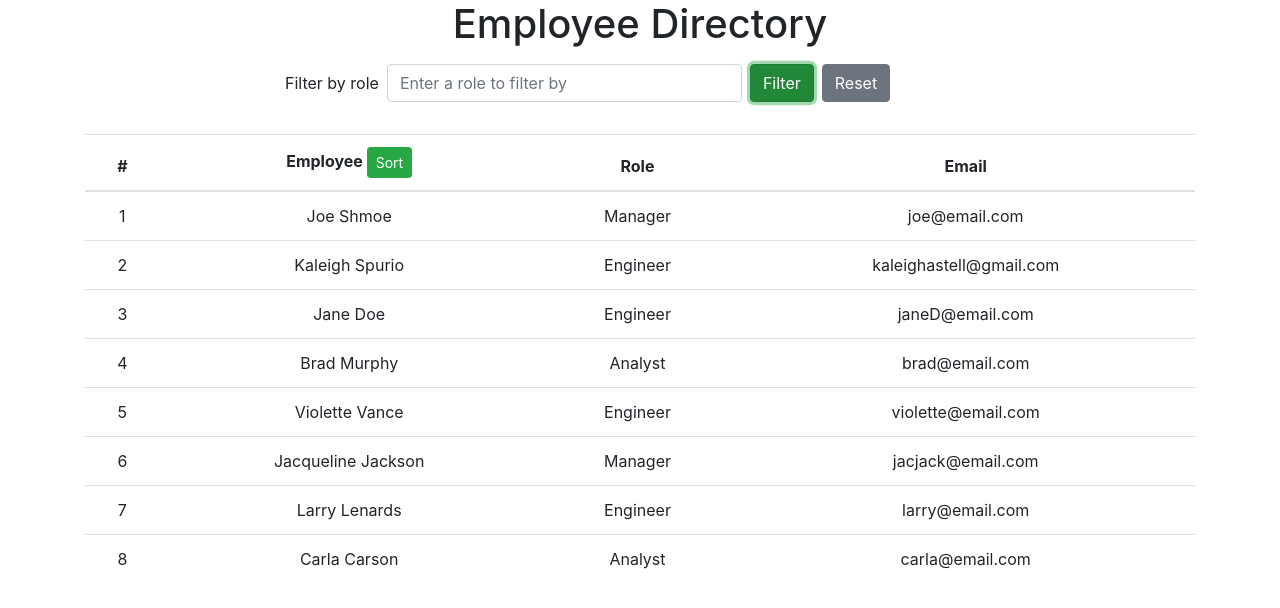
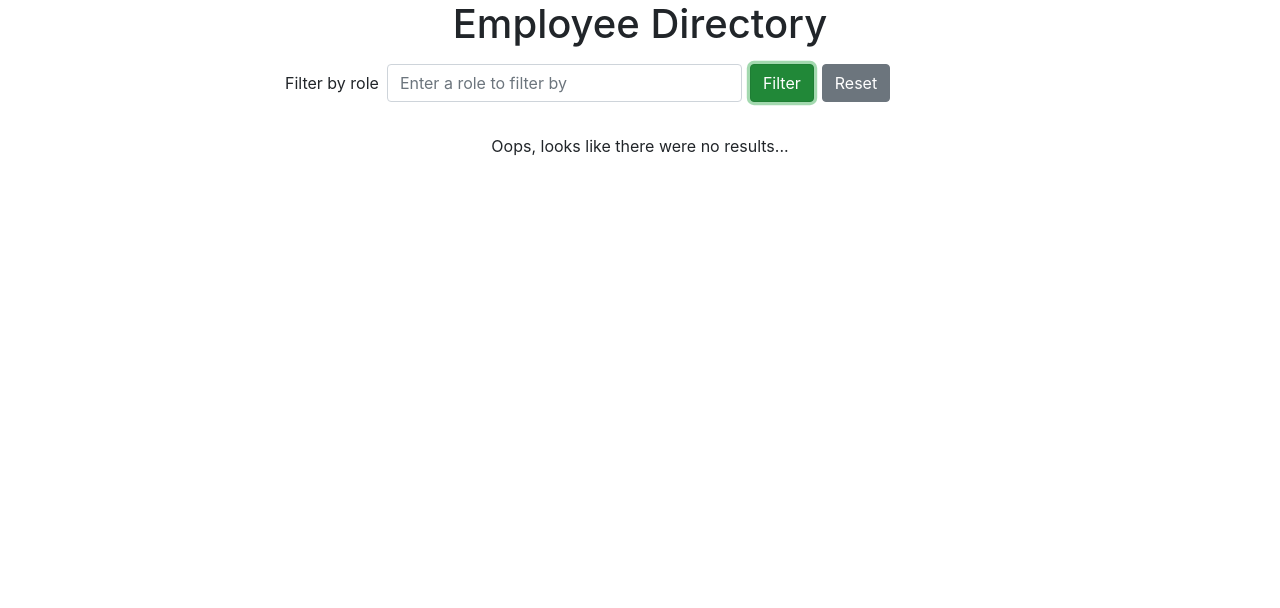
Before and after one commit to Kaleighspurio/react-employee-directory, a React (Create React App) app: page / in a window 1280 px wide. Both pictures are taken after typing "Sample" into the empty fields and a click on the button "Filter". Shown: the top 608 px of the page. Built offline with nearby package versions, Linux system fonts and the light colour scheme.

Commit message:
added conditional rendering if there are no results that match the filter

```diff
--- a/src/components/AppContainer.js
+++ b/src/components/AppContainer.js
@@ -7,6 +7,7 @@ export default class AppContainer extends React.Component {
   state = {
     filter: '',
     results: Data,
+    noResults: false,
   };
 
 //   set the filter in the state to what is entered in the input
@@ -20,13 +21,13 @@ export default class AppContainer extends React.Component {
   handleFormSubmit = (event) => {
     event.preventDefault();
     const filteredResults = Data.filter(employee => employee.role === this.state.filter)
-    console.log(filteredResults.length)
     // if there are results that match the filter, set the state.results to the new results
-    // if no results, a message appears
+    // if no results, noResults is set to true, which is used for conditional rendering
     if (filteredResults.length !== 0) {
-        this.setState({results: filteredResults});
+        this.setState({results: filteredResults, noResults: false});
     } else {
-        alert('Oops, look like there was a typo or there are no roles that match your search.')
+        this.setState({noResults: true})
+        // alert('Oops, look like there was a typo or there are no roles that match your search.')
     }
     // clear the input
     this.setState({filter: ''});
@@ -38,6 +39,19 @@ export default class AppContainer extends React.Component {
       this.setState({results: Data});
   }
 
+  handleSort = (event) => {
+    event.preventDefault();
+  }
+
+//   Conditional rendering if there are no results that match the filtered search
+  renderTable = () => {
+      if (this.state.noResults === false) {
+          return <Table handleSort={this.handleSort} data={this.state.results} />
+      } else if (this.state.noResults === true) {
+          return <p>Oops, looks like there were no results...</p>
+      }
+  }
+
   render() {
     return (
       <div className='container' >
@@ -47,7 +61,8 @@ export default class AppContainer extends React.Component {
         filter={this.state.filter}
         data={this.state.results}
         handleTableReset={this.handleTableReset} />
-        <Table data={this.state.results} />
+        {this.renderTable()}
+        {/* <Table handleSort={this.handleSort} data={this.state.results} /> */}
       </div>
     );
   }
--- a/src/components/Filter.js
+++ b/src/components/Filter.js
@@ -4,7 +4,6 @@ import Data from './Employees.json';
 export default function Filter(props) {
     // lets give options of possible filters on the input...
     const roleArray = []
-    console.log(Data);
     Data.forEach(entry => {
         roleArray.push(entry.role)
     })
--- a/src/components/Table/Table.js
+++ b/src/components/Table/Table.js
@@ -6,7 +6,7 @@ export default function Table(props) {
     return (
       <div className="table-div">
         <table className="table">
-          <TableHeaders />
+          <TableHeaders handleSort={props.handleSort} />
           <TableData data={props.data} />
         </table>
       </div>
--- a/src/components/Table/TableHeaders.js
+++ b/src/components/Table/TableHeaders.js
@@ -5,7 +5,7 @@ export default function TableHeaders(props) {
     <thead>
       <tr>
         <th scope="col">#</th>
-        <th scope="col">Employee <button className='btn btn-success btn-sm' >Sort</button></th>
+        <th scope="col">Employee <button className='btn btn-success btn-sm' onClick={props.handleSort} >Sort</button></th>
         <th scope="col">Role</th>
         <th scope="col">Email</th>
       </tr>
```
